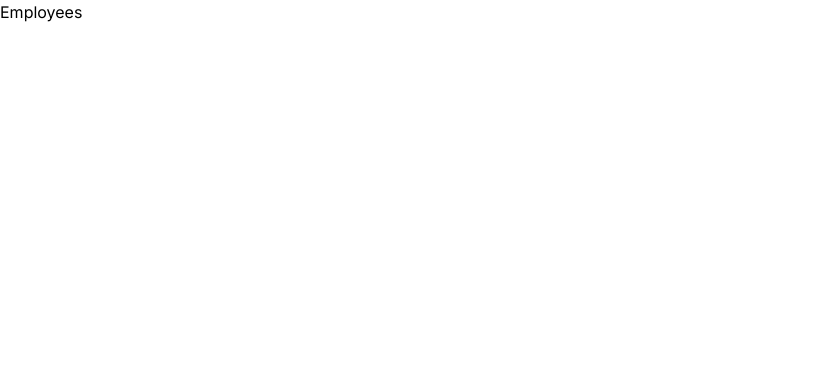
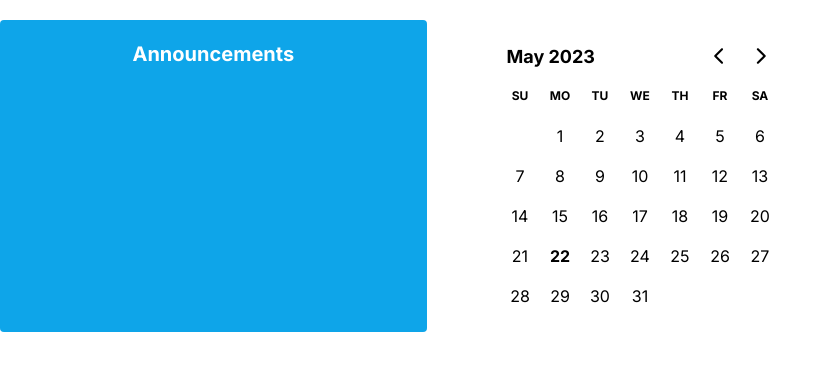
Before and after one commit to bitcooker/tabby-family, a Next.js app: page /employee in a window 1280 px wide. Shown: the top 370 px of the page, without its empty margins (0-832 px from the left). Built offline with nearby package versions, Linux system fonts and the light colour scheme.

Commit message:
wip: hot

```diff
--- a/app/employee/layout.tsx
+++ b/app/employee/layout.tsx
@@ -5,5 +5,5 @@ interface EmployeesLayoutProps {
 }
 
 export default function EmployeesLayout({ children }: EmployeesLayoutProps) {
-  return <>{children}</>
+  return <div className="max-w-screen-xl mx-auto">{children}</div>
 }
--- a/app/employee/page.tsx
+++ b/app/employee/page.tsx
@@ -1,5 +1,18 @@
 import React from 'react'
 
+// components
+import { Calendar, AnnouncementCard } from '@/components'
+
 export default function Employees() {
-  return <>Employees</>
+  return (
+    <div className="flex flex-col mt-5">
+      <div className="grid grid-cols-3">
+        <AnnouncementCard />
+        <div className="flex justify-center">
+          <Calendar />
+        </div>
+        <div></div>
+      </div>
+    </div>
+  )
 }
--- /dev/null
+++ b/components/common/calendar/index.tsx
@@ -0,0 +1,12 @@
+'use client'
+
+import React from 'react'
+
+import { DayPicker } from 'react-day-picker'
+import 'react-day-picker/dist/style.css'
+
+const Calendar: React.FC = () => {
+  return <DayPicker mode="single" />
+}
+
+export default Calendar
--- /dev/null
+++ b/components/common/index.ts
@@ -0,0 +1 @@
+export { default as Calendar } from './calendar'
--- /dev/null
+++ b/components/employee/announcement-card/index.tsx
@@ -0,0 +1,13 @@
+import React from 'react'
+
+const announcements = []
+
+const AnnouncementCard: React.FC = () => {
+  return (
+    <div className="flex flex-col p-5 text-white rounded bg-sky-500">
+      <h1 className="text-xl font-bold text-center">Announcements</h1>
+    </div>
+  )
+}
+
+export default AnnouncementCard
--- /dev/null
+++ b/components/employee/index.ts
@@ -0,0 +1 @@
+export {  default as AnnouncementCard } from './announcement-card'
--- /dev/null
+++ b/components/index.ts
@@ -0,0 +1,2 @@
+export * from './common'
+export * from './employee'
```
